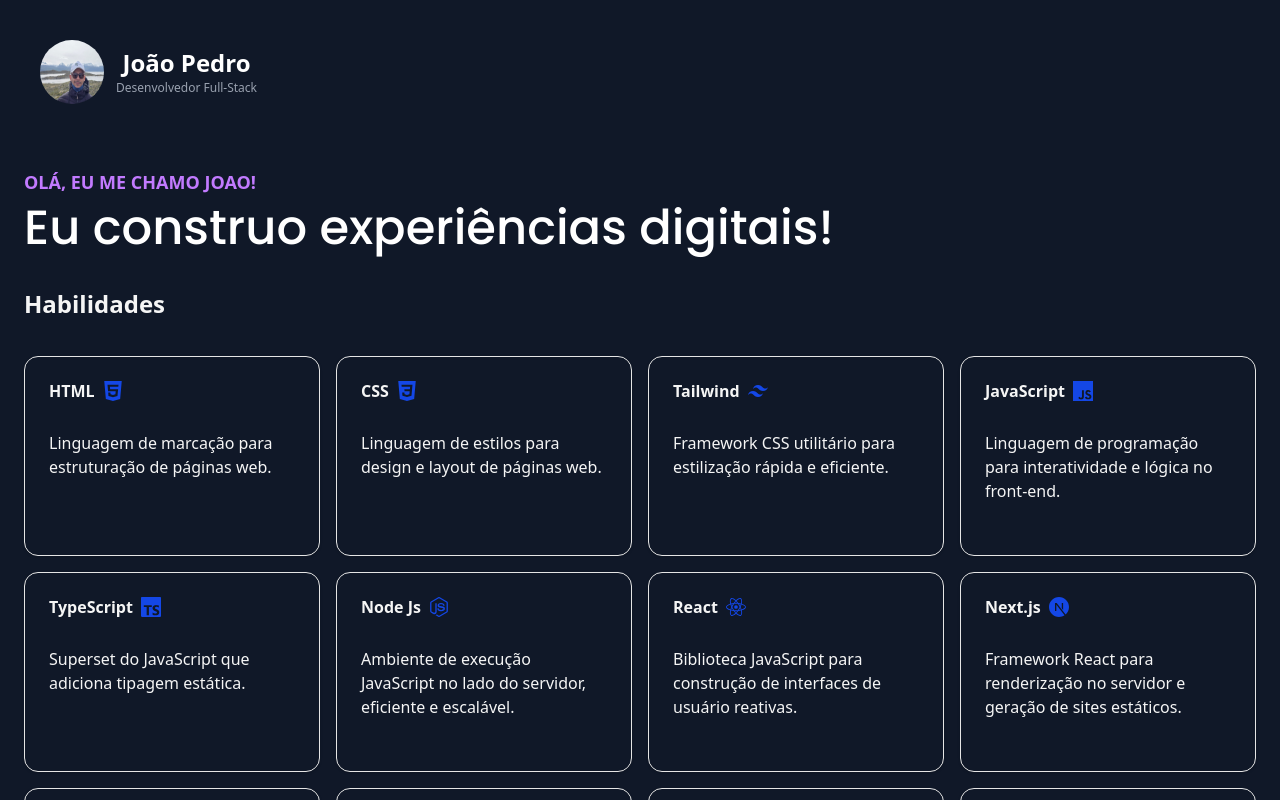
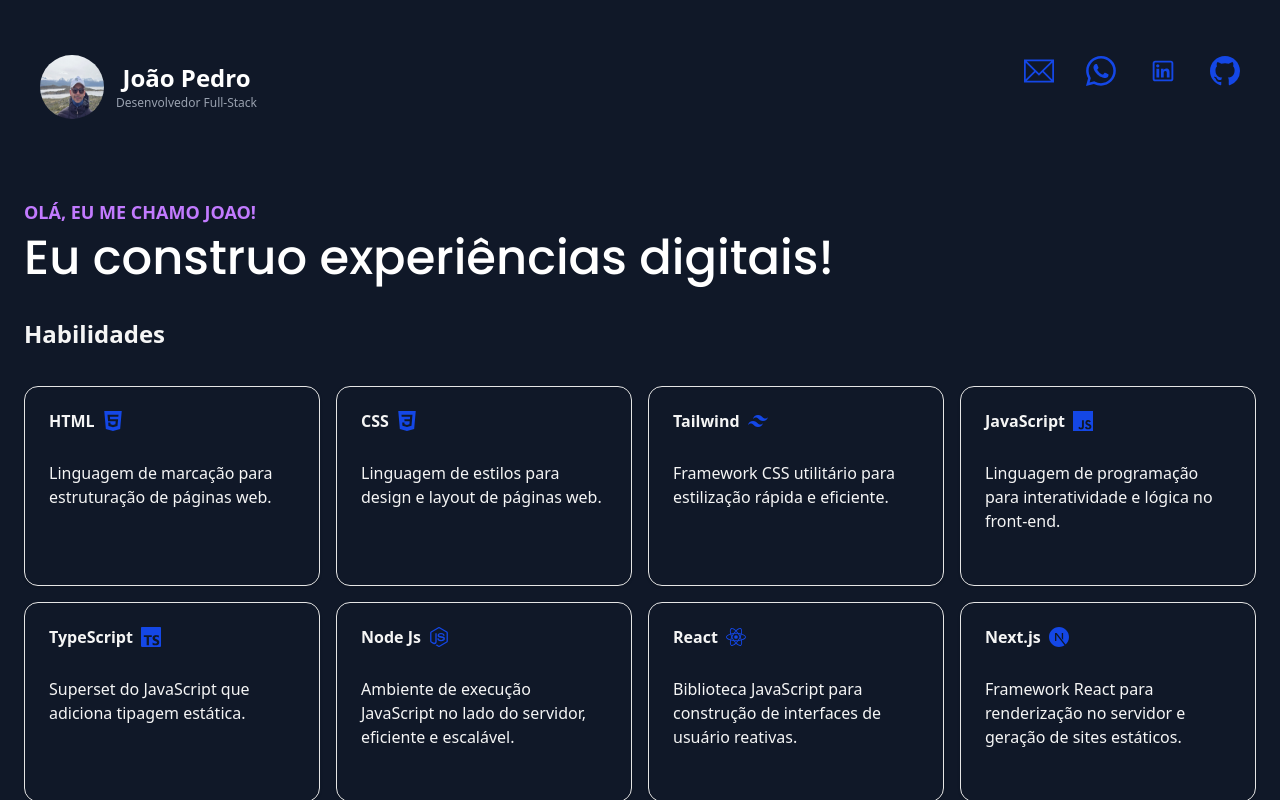
Before and after one commit to JoaoFPedro/profile-dev, a Next.js app: page / in a window 1280 px wide. Shown: the top 800 px of the page. Built offline with nearby package versions, Linux system fonts and the light colour scheme.

Commit message:
fea: adding contact me to header

```diff
--- a/app/_components/header.tsx
+++ b/app/_components/header.tsx
@@ -1,3 +1,4 @@
+import ContactMe from "./contact-me";
 import { Avatar, AvatarFallback, AvatarImage } from "./ui/avatar";
 
 const Header = () => {
@@ -15,7 +16,7 @@ const Header = () => {
           </h1>
         </div>
       </div>
-      <div className="flex-grow" />
+      <ContactMe />
     </div>
   );
 };
```
